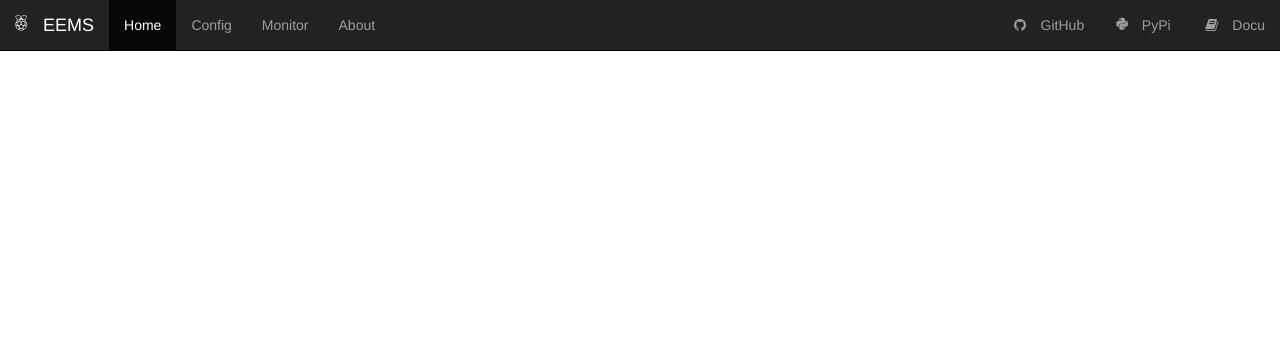
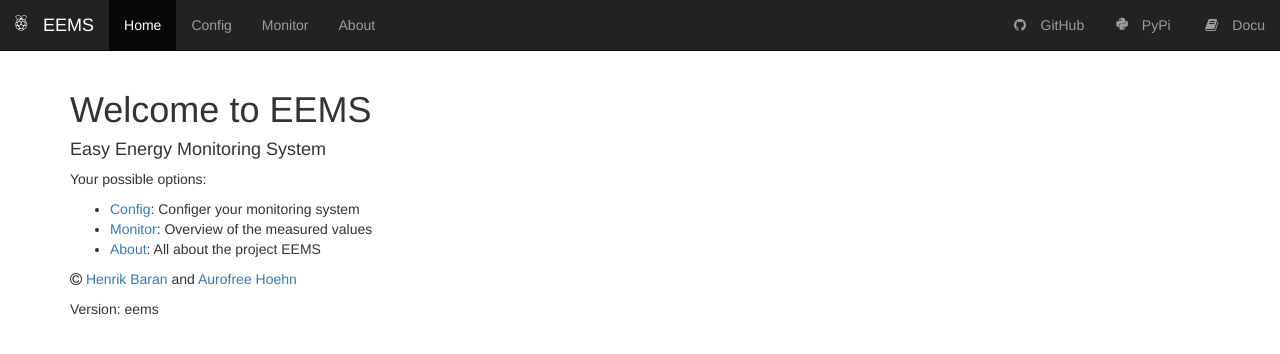
Before and after one commit to enricoba/eems, a Flask app: page / in a window 1280 px wide. Shown: the top 354 px of the page. Run offline with Flask 2, Linux system fonts and the light colour scheme; some libraries are stand-ins or nearby versions.

Commit message:
Vorschlag für Home und footer

```diff
--- a/eems/server/templates/main.html
+++ b/eems/server/templates/main.html
@@ -12,7 +12,7 @@
     <link rel="stylesheet" href="../font-mfizz/font-mfizz.css">
 </head>
 <body>
-    <div class="container">
+    <div class="container"> <!-- Header -->
         <nav class="navbar navbar-inverse navbar-fixed-top" role="navigation">
             <div class="container-fluid">
                 <div class="navbar-header">
@@ -22,12 +22,12 @@
                         <span class="icon-bar"></span>
                         <span class="icon-bar"></span>
                     </button>
-                    <a class="navbar-brand" href="#">
+                    <a class="navbar-brand" href="main.html">
                         <i class="icon-raspberrypi"></i>&nbsp; EEMS</a>
                 </div>
                 <div class="collapse navbar-collapse" id="eemsBar">
                     <ul class="nav navbar-nav">
-                        <li class="active"><a href="#">Home</a></li>
+                        <li class="active"><a href="main.html">Home</a></li>
                         <li><a href="#">Config</a></li>
                         <li><a href="#">Monitor</a></li>
                         <li><a href="#">About</a></li>
@@ -48,6 +48,27 @@
         </nav>
     </div>
 
+    <div class="container" style="padding-top:70px"> <!-- Welcome-Screen, Body, Main-Block -->
+        <h1> Welcome to EEMS </h1>
+        <h4> Easy Energy Monitoring System </h4>
+
+        <p> Your possible options: </p>
+        <ul>
+            <li> <a href="#">Config</a>: Configer your monitoring system</li>
+            <li> <a href="#">Monitor</a>: Overview of the measured values </li>
+            <li> <a href="#">About</a>: All about the project EEMS </li>
+        </ul>
+    </div>
+
+    <div class="container"> <!-- footer -->
+        <footer>
+            <p> <i class="fa fa-copyright" aria-hidden="true"> </i> <a href="mailto:henrik.baran@online.de">Henrik Baran </a> and
+                <a href="mailto:a.hoehn@mailbox.org"> Aurofree Hoehn</a></p>
+            <p>Version: eems</p>
+        </footer>
+
+    </div>
+
     <!-- Javascript links -->
     <script src="../jquery/jquery.min.js"></script>
     <script src="../bootstrap/js/bootstrap.min.js"></script>
```
